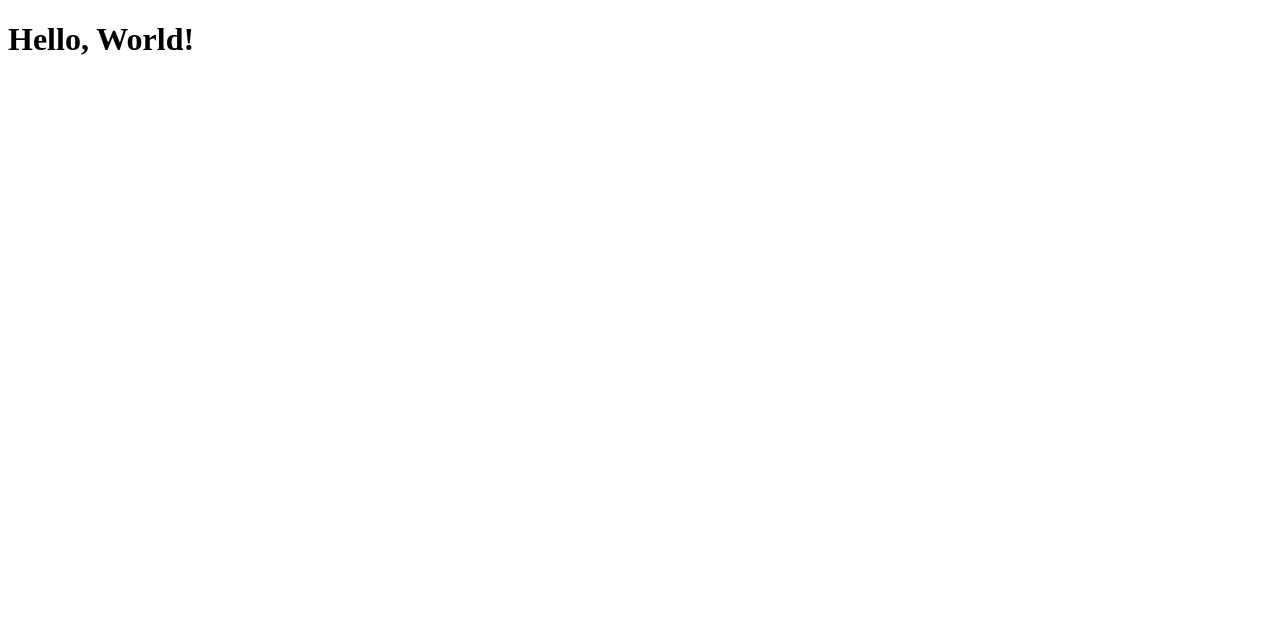
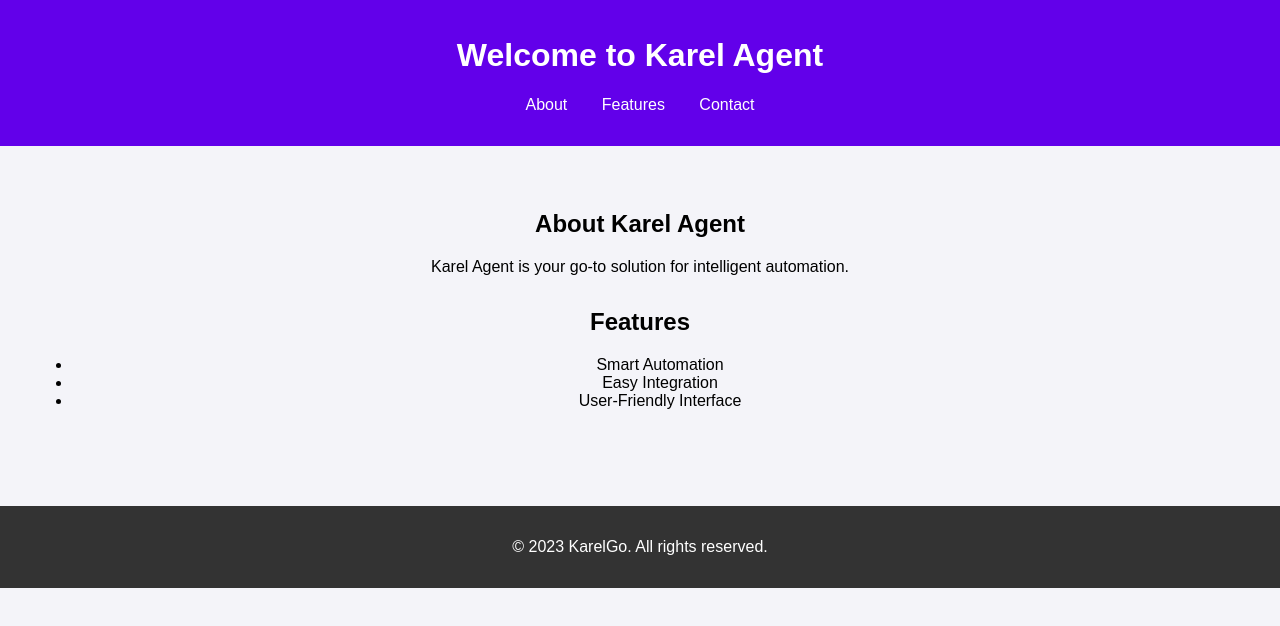
Before and after one commit to karelgo/KarelAgent, a plain HTML site: page index.html in a window 1280 px wide. Drawn offline with Linux system fonts and the light colour scheme.

Commit message:
Update index.html with enhanced HTML template

```diff
--- a/index.html
+++ b/index.html
@@ -3,9 +3,78 @@
 <head>
     <meta charset="UTF-8">
     <meta name="viewport" content="width=device-width, initial-scale=1.0">
-    <title>Home</title>
+    <title>Welcome to Karel Agent</title>
+    <style>
+        body {
+            font-family: Arial, sans-serif;
+            margin: 0;
+            padding: 0;
+            background-color: #f4f4f9;
+        }
+        header {
+            background: #6200ea;
+            color: #fff;
+            padding: 1rem 0;
+            text-align: center;
+        }
+        nav ul {
+            list-style: none;
+            padding: 0;
+        }
+        nav ul li {
+            display: inline;
+            margin: 0 15px;
+        }
+        nav ul li a {
+            color: #fff;
+            text-decoration: none;
+        }
+        main {
+            padding: 2rem;
+            text-align: center;
+        }
+        section {
+            margin: 2rem 0;
+        }
+        footer {
+            background: #333;
+            color: #fff;
+            text-align: center;
+            padding: 1rem 0;
+            margin-top: 2rem;
+        }
+    </style>
 </head>
 <body>
-    <h1>Hello, World!</h1>
+    <header>
+        <h1>Welcome to Karel Agent</h1>
+        <nav>
+            <ul>
+                <li><a href="#about">About</a></li>
+                <li><a href="#features">Features</a></li>
+                <li><a href="#contact">Contact</a></li>
+            </ul>
+        </nav>
+    </header>
+
+    <main>
+        <section id="about">
+            <h2>About Karel Agent</h2>
+            <p>Karel Agent is your go-to solution for intelligent automation.</p>
+        </section>
+
+        <section id="features">
+            <h2>Features</h2>
+            <ul>
+                <li>Smart Automation</li>
+                <li>Easy Integration</li>
+                <li>User-Friendly Interface</li>
+            </ul>
+        </section>
+    </main>
+
+    <footer>
+        <p>&copy; 2023 KarelGo. All rights reserved.</p>
+    </footer>
 </body>
 </html>
```
